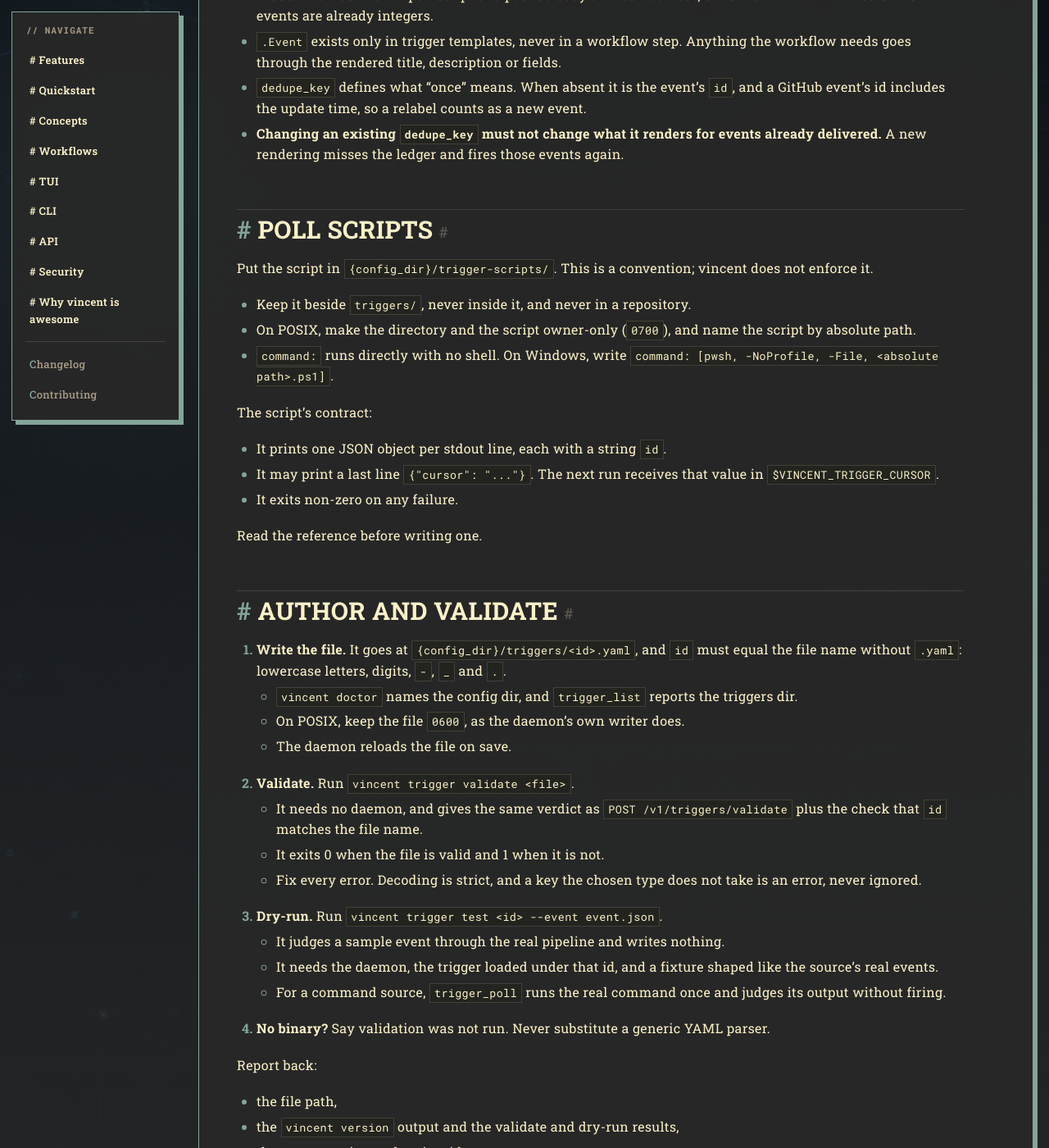
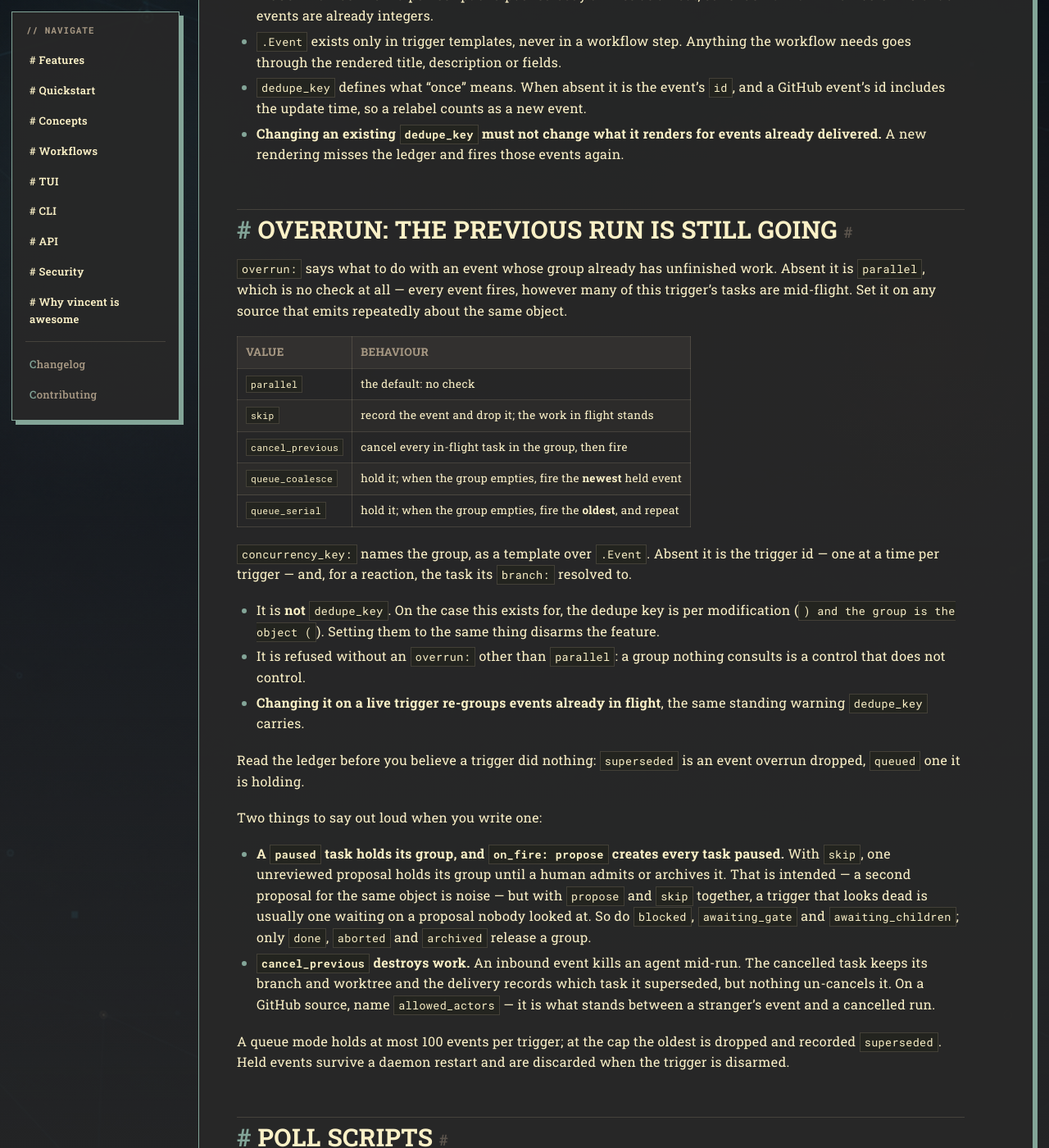
Before and after one commit to lezli01/vincent, a Jekyll site: the page built from skills/vincent-triggers/SKILL.md, in a window 1280 px wide and 1400 px high, scrolled down 4400 px. Shown: the whole window at 82% size. Built offline with Jekyll 4.4.1, drawn with Linux system fonts in a browser that asks for light colours; our own code applies the rules of GitHub Pages for plain Markdown files; some of the changed text lies outside the part shown.

Commit message:
docs(skills): teach the triggers skill and both built-ins about overrun
The skill gains an "Overrun: the previous run is still going" section, its
review checklist an item for it, and its two references the vocabulary: the
schema reference's key table and judging stages, and debugging.md's ledger
table plus the "fired once and then never again" case, which is almost
always a proposal nobody admitted.

update-triggers' version-coupled checklist grows item 14 — task 098
decision 7 makes that mandatory for a trigger feature, and a feature
missing from that checklist is one the built-in never propagates. Its "what
you may not change" list gains concurrency_key, whose re-rendering makes
running tasks invisible to the next event.

The skill is bumped to 1.1.0 with its recorded hash.

```diff
--- a/skills/vincent-triggers/SKILL.md
+++ b/skills/vincent-triggers/SKILL.md
@@ -183,6 +183,55 @@
   events already delivered.** A new rendering misses the ledger and fires those
   events again.
 
+## Overrun: the previous run is still going
+
+`overrun:` says what to do with an event whose group already has unfinished
+work. Absent it is `parallel`, which is no check at all — every event fires,
+however many of this trigger's tasks are mid-flight. Set it on any source that
+emits repeatedly about the same object.
+
+| value | behaviour |
+|---|---|
+| `parallel` | the default: no check |
+| `skip` | record the event and drop it; the work in flight stands |
+| `cancel_previous` | cancel every in-flight task in the group, then fire |
+| `queue_coalesce` | hold it; when the group empties, fire the **newest** held event |
+| `queue_serial` | hold it; when the group empties, fire the **oldest**, and repeat |
+
+`concurrency_key:` names the group, as a template over `.Event`. Absent it is
+the trigger id — one at a time per trigger — and, for a reaction, the task its
+`branch:` resolved to.
+
+- It is **not** `dedupe_key`. On the case this exists for, the dedupe key is
+  per modification (`{{ .Event.id }}`) and the group is the object
+  (`{{ .Event.ticket }}`). Setting them to the same thing disarms the feature.
+- It is refused without an `overrun:` other than `parallel`: a group nothing
+  consults is a control that does not control.
+- **Changing it on a live trigger re-groups events already in flight**, the
+  same standing warning `dedupe_key` carries.
+
+Read the ledger before you believe a trigger did nothing: `superseded` is an
+event overrun dropped, `queued` one it is holding.
+
+Two things to say out loud when you write one:
+
+- **A `paused` task holds its group, and `on_fire: propose` creates every task
+  paused.** With `skip`, one unreviewed proposal holds its group until a human
+  admits or archives it. That is intended — a second proposal for the same
+  object is noise — but with `propose` and `skip` together, a trigger that
+  looks dead is usually one waiting on a proposal nobody looked at. So do
+  `blocked`, `awaiting_gate` and `awaiting_children`; only `done`, `aborted`
+  and `archived` release a group.
+- **`cancel_previous` destroys work.** An inbound event kills an agent mid-run.
+  The cancelled task keeps its branch and worktree and the delivery records
+  which task it superseded, but nothing un-cancels it. On a GitHub source, name
+  `allowed_actors` — it is what stands between a stranger's event and a
+  cancelled run.
+
+A queue mode holds at most 100 events per trigger; at the cap the oldest is
+dropped and recorded `superseded`. Held events survive a daemon restart and are
+discarded when the trigger is disarmed.
+
 ## Poll scripts
 
 Put the script in `{config_dir}/trigger-scripts/`. This is a convention; vincent
@@ -285,6 +334,8 @@
 
 - `match:` in front of `if:`,
 - an explicit `dedupe_key`,
+- `overrun:` on any source that can emit twice about one object, with a
+  `concurrency_key:` naming that object and not repeating `dedupe_key`,
 - `limits.max_per_hour`, and `max_task_cost_usd` on a `create_task`,
 - `github_issue` or `github_pull` prefill,
 - no `poll_interval` on a GitHub source,
@@ -308,5 +359,6 @@
 - `id`, the file name and `source.project`.
 - `enabled`, `on_fire` and `permission`, unless the user asks to change them.
 - What `dedupe_key` renders for events already delivered.
+- What `concurrency_key` renders, while a group has work in flight.
 
 A trigger that is already right stays byte for byte.
```
Also changed, not shown: other parts of skills/vincent-triggers/SKILL.md (+1 -1 lines), skills/vincent-triggers/references/debugging.md (+8 -0 lines), skills/vincent-triggers/references/trigger-schema.md (+23 -1 lines), 2 other files.
